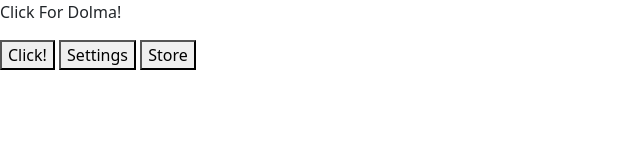
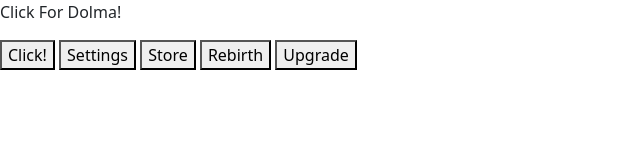
Before and after one commit to DolmaAndKebab/DolmaAndKebab.github.io, a website: page Dolma_Simulator/index.html in a window 1280 px wide. Shown: the whole page, without its empty margins (0-640 px from the left). Drawn offline with nearby package versions, Linux system fonts and the light colour scheme.

Commit message:
hello laweeeeeeeen

```diff
--- a/Dolma_Simulator/index.html
+++ b/Dolma_Simulator/index.html
@@ -7,13 +7,15 @@
 
     <!-- BOOTSTRAP -->
     <link href="https://cdn.jsdelivr.net/npm/bootstrap@5.3.3/dist/css/bootstrap.min.css" rel="stylesheet" integrity="sha384-QWTKZyjpPEjISv5WaRU9OFeRpok6YctnYmDr5pNlyT2bRjXh0JMhjY6hW+ALEwIH" crossorigin="anonymous">
-  </head>
+ </head>
   <body>
     <p>Click For Dolma!
     </p>
     <button>Click!</button>
     <button>Settings</button>
     <button>Store</button>
+    <button>Rebirth</button>
+    <button>Upgrade</button>
 
     <!-- BOOTSTRAP -->
     <script src="https://cdn.jsdelivr.net/npm/bootstrap@5.3.3/dist/js/bootstrap.bundle.min.js" integrity="sha384-YvpcrYf0tY3lHB60NNkmXc5s9fDVZLESaAA55NDzOxhy9GkcIdslK1eN7N6jIeHz" crossorigin="anonymous"></script>
```
